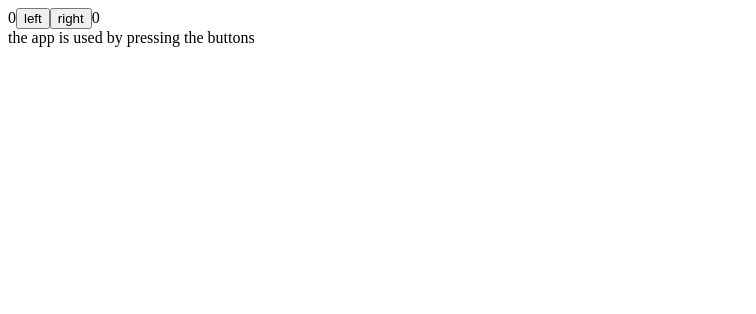
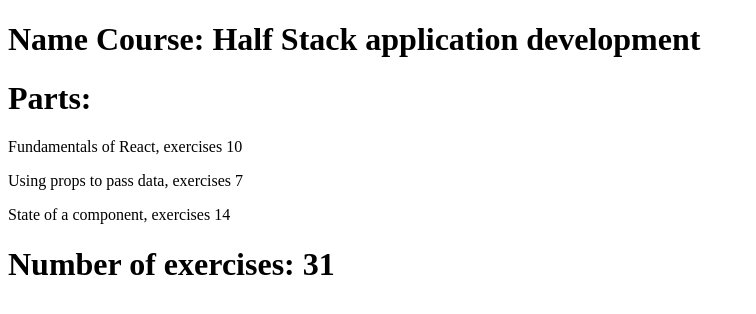
Before and after one commit to alejosatizabal/FullStackOpen-Helsinki, a React (Vite) app in the folder part1/part1..5/: page / in a window 1280 px wide. Shown: the top 314 px of the page, without its empty margins (0-756 px from the left). Built offline with nearby package versions, Linux system fonts and the light colour scheme.

Commit message:
Entrega ejercicios Parte1, 1 a 5

```diff
--- a/part1/part1..5/src/App.jsx
+++ b/part1/part1..5/src/App.jsx
@@ -1,49 +1,70 @@
-import { useState } from 'react'
+// Ejercicios completos parte1, 1 a 5
 
-const History = (props) => {
-  if (props.allClicks.length === 0) {
+const Header = (props) => {
   return (
     <div>
-        the app is used by pressing the buttons
+      <h1>Name Course: {props.course.name}</h1>
     </div>
   )
 }
 
-  //debugger
-
+const Content = (props) => {
   return (
     <div>
-      button press history: {props.allClicks.join(' ')}
+      <h1>Parts:</h1>
+        <Part part={props.course.parts[0].name} numxpart={props.course.parts[0].exercises} />
+        <Part part={props.course.parts[1].name} numxpart={props.course.parts[1].exercises} />
+        <Part part={props.course.parts[2].name} numxpart={props.course.parts[2].exercises} />
     </div>
   )
 }
 
-const Button = ({ handleClick, text }) => (  <button onClick={handleClick}>    {text}  </button>)
-const App = () => {
-  const [left, setLeft] = useState(0)
-  const [right, setRight] = useState(0)
-  const [allClicks, setAll] = useState([])
-
-  const handleLeftClick = () => {
-    setAll(allClicks.concat('L'))
-    setLeft(left + 1)
+const Part = (props) => {
+  return (
+    <div>
+      <p>{props.part}, exercises {props.numxpart}</p>
+    </div>
+  )
 }
 
-  const handleRightClick = () => {
-    setAll(allClicks.concat('R'))
-    setRight(right + 1)
+const Total = (props) => {
+console.log(props)
+    const totalExercises =  props.course.parts[0].exercises +
+                            props.course.parts[1].exercises +
+                            props.course.parts[2].exercises
+  return (
+    <div>
+      <h1>Number of exercises: {totalExercises}</h1>
+    </div>
+  )
+}
+
+const App = () => {
+  const course = {
+    name: 'Half Stack application development',
+    parts: [
+      {
+        name: 'Fundamentals of React',
+        exercises: 10
+      },
+      {
+        name: 'Using props to pass data',
+        exercises: 7
+      },
+      {
+        name: 'State of a component',
+        exercises: 14
+      }
+    ]
   }
 
   return (
     <div>
-      {left}
-      <Button handleClick={handleLeftClick} text='left' />
-      <Button handleClick={handleRightClick} text='right' />
-      {right}
-      <History allClicks={allClicks} />
+        <Header course={course}/>
+        <Content course={course}/>
+        <Total course={course}/>
     </div>
   )
 }
-;
 
-export default App;
+export default App
```
Lines whose indentation alone changed are shown as unchanged.
